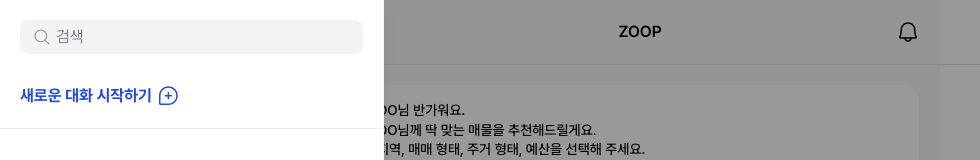
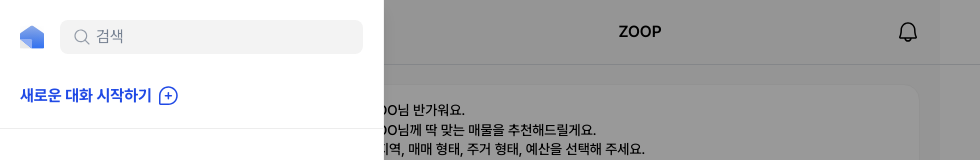
Before and after one commit to FC-DEV3-Final-Project/zoop-frontend, a Next.js app: page / in a window 1280 px wide. Both pictures are taken after a click on the button 372 px from the left and 32 px from the top of the page. Shown: the top 160 px of the page, without its empty margins (0-980 px from the left). Built offline with nearby package versions, Linux system fonts and the light colour scheme.

Commit message:
design: logo icon 추가

```diff
--- a/src/components/chat/SideBar.tsx
+++ b/src/components/chat/SideBar.tsx
@@ -6,6 +6,8 @@ import { SheetContent, SheetFooter, SheetHeader, SheetTitle } from "../ui/sheet"
 import Input from "../ui/input";
 
 import NewChatIcon from "../../../public/icons/new-chat.svg";
+import LogoIcon from "../../../public/icons/logo.svg";
+
 import SideBarItem from "./SideBarItem";
 
 const SideBar = () => {
@@ -23,6 +25,8 @@ const SideBar = () => {
       <SheetHeader className="flex w-full flex-col gap-[30px] border-b-[1px] border-gray-300 p-5">
         <SheetTitle className="w-full">
           <div className="flex w-full justify-between gap-2">
+            <div className="flex gap-4">
+              <Image src={LogoIcon} alt={"logo"} />
               <Input
                 className="flex-1"
                 placeholder="검색"
@@ -34,6 +38,8 @@ const SideBar = () => {
                 }}
                 onClear={() => setSearchKeyword("")}
               />
+            </div>
+
             {isFocused && (
               <button
                 onClick={() => setIsFocused(false)}
```
Also changed, not shown: public/icons/logo.svg (added). Lines whose indentation alone changed are shown as unchanged.
